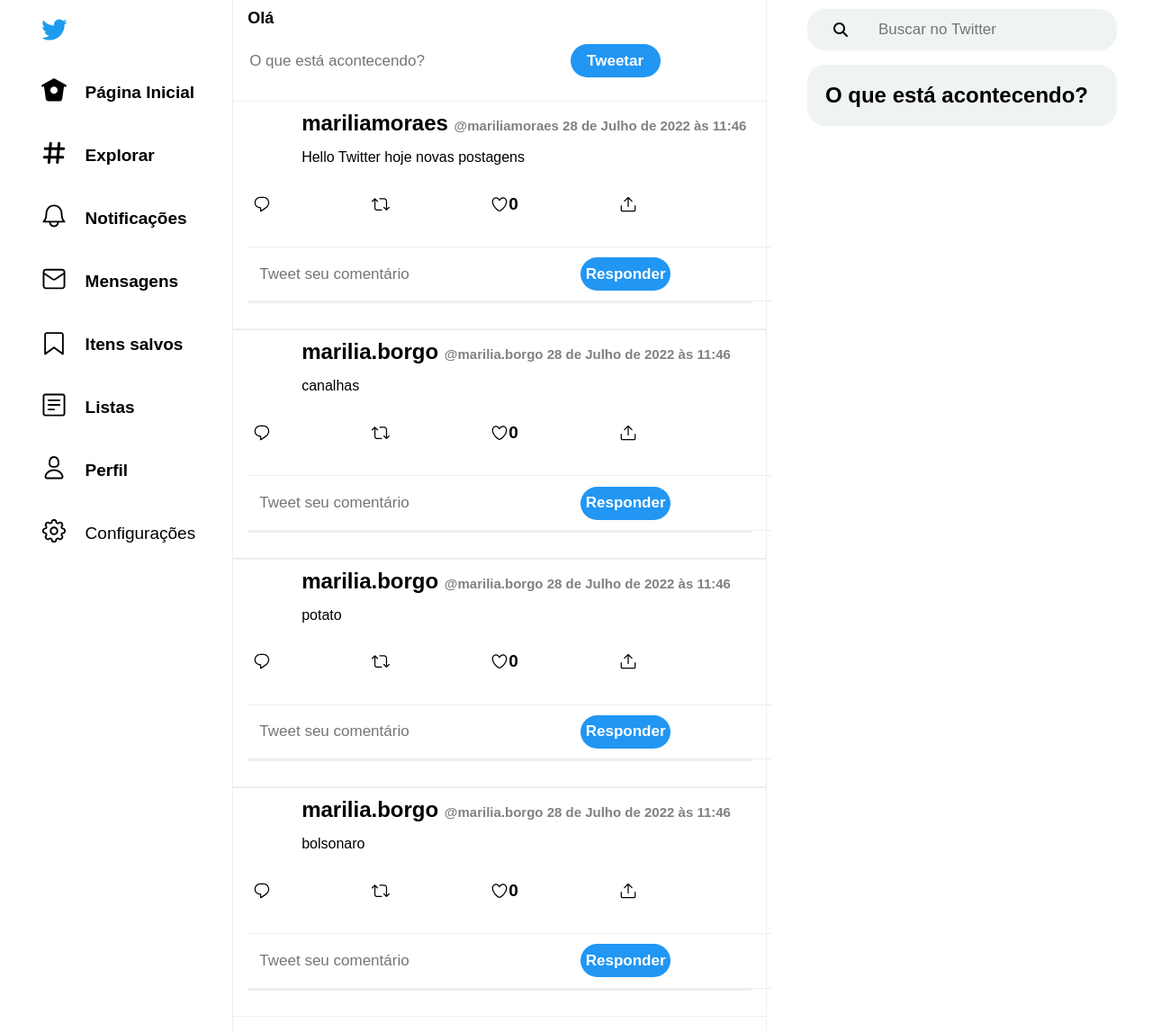
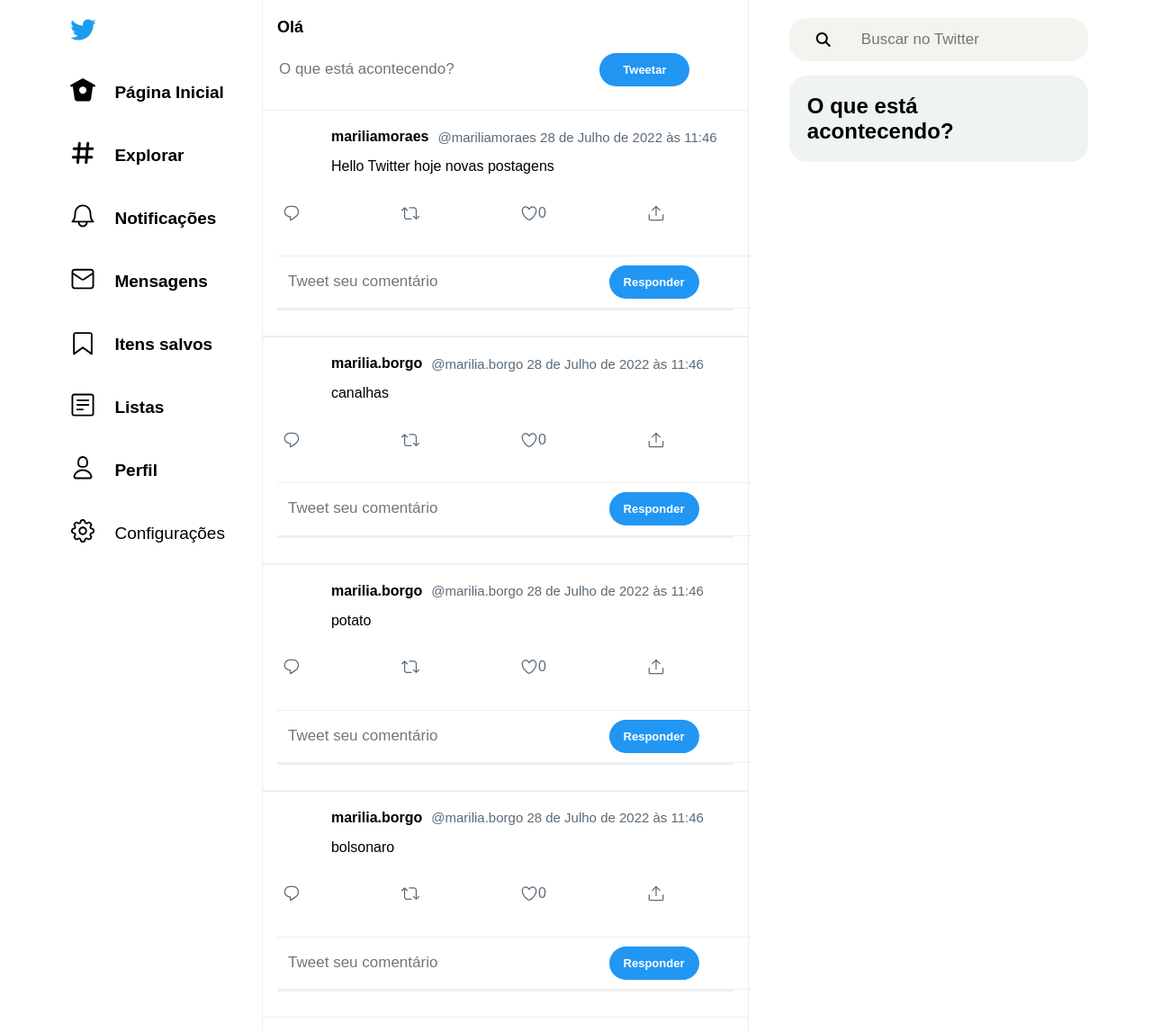
Before and after one commit to marilia-borgo/Django_twitter, a Django app: template post/templates/post/base.html in a window 1280 px wide. Shown: the whole page at 90% size. Run offline with Django 4.2, Linux system fonts and the light colour scheme; the template is opened without the code that fills it: values that come from a table or form of the project are taken from there, others are empty; data comes from the database, SQL or seed files in the repository; parts of the project's set-up code (start-up, migrations or seed data) failed here and were passed over; some libraries are stand-ins or nearby versions.

Commit message:
refina o front da area logado/posts

```diff
--- a/post/static/post/css/styles.css
+++ b/post/static/post/css/styles.css
@@ -1,5 +1,7 @@
 :root {
     --font-gray: #5b6b78;
+    --blue-twitter: #2196F3;
+    --blue-twitter-hover: #1b89e3;
 }
 
 body {
@@ -93,7 +95,7 @@ button >.fa-gear{
 }
 
 .tweet{
-    padding: 10px 16px;
+    padding: 20px 16px 10px 16px;
 }
 
 .space-tweet{
@@ -101,8 +103,9 @@ button >.fa-gear{
 }
 
 .username-text{
-    color: gray;
+    color: #5b6b78;
     font-size: 15px;
+    font-weight: 400;
 }
 
 .reactions{
@@ -113,12 +116,12 @@ button >.fa-gear{
 
 .tamanho-reactions{
     width: 20px;
+    fill: var(--font-gray);
 }
 
 .filtros{
-    margin-left:10px;
+    margin: 20px 0 0 10px;
     width: 350px;
-    margin-top: 10px;
     display: flex;
     flex-direction: column;
  }
@@ -128,32 +131,27 @@ button >.fa-gear{
     background-color: white;
 }
 
-.topnav a {
+.read-more {
     float: left;
     display: block;
-    color: #2196f3;
+    color: var(--blue-twitter);
     text-align: center;
-    /* padding: 14px 16px; */
     text-decoration: none;
     font-size: 15px;
     font-weight: 400;
 }
 
-.topnav a:hover {
-    background-color: #ddd;
-    color: black;
-}
-
-.topnav a.active {
-    background-color: #2196F3;
-    color: white;
+.read-more:hover {
+    color: var(--blue-twitter-hover);
+    transition: 0.3s;
 }
 
 .topnav .search-container {
     border-radius: 20px;
-    background-color: #eff3f4;
+    background-color: #f3f4ef;
     display: flex;
     align-items: center;
+    border: 1px #f3f4ef solid;
 }
 
 .topnav input[type=text] {
@@ -176,9 +174,12 @@ button >.fa-gear{
     cursor: pointer;
 }
 
-.topnav .search-container button:hover {
-    background: gray;
+.search-container:focus-within {
+    background: #FFF;
+    border: 1px var(--blue-twitter) solid;
+    color:var(--blue-twitter);
 }
+
 
 .search-style{
     padding: 4px;
@@ -192,16 +193,21 @@ button >.fa-gear{
  }
 
 
-.notices{
+.news {
     width: 100%;
     height: fit-content;
     background: #eff3f4;
     border-radius: 20px;
 }
 
-.container-notices{
+.container-news{
     padding: 20px;
     font-size:16px;
+}
+
+.news-hover:hover {
+    background-color: #e8eaeb;
+    transition: 0.3s;
 }
 
 .title-news {
@@ -211,7 +217,7 @@ button >.fa-gear{
 
 
 .blue-highlight {
-    color: #2196f3;
+    color: var(--blue-twitter);
  }
 
 .space-tweet-notice{
@@ -220,20 +226,31 @@ button >.fa-gear{
 
 .btn-tweetar{
     border: none;
-    background-color: #2196F3;
+    background-color: var(--blue-twitter);
     height: 37px;
     width: 100px;
     border-radius: 30px;
     color: white;
     font-weight: bold;
-    font-size: 17px;
+    font-size: 13px;
     cursor: pointer;
+}
+
+.btn-tweetar:hover {
+    background-color: #1b89e3;
+    transition: 0.3s;
 }
 
 .input-tweet{
     border: none;
     width: 350px;
     font-size: 17px;
+}
+
+.total-likes {
+    font-size: 16px;
+    color: var(--font-gray);
+    font-weight: 400;
 }
 
 .container-comentario{
@@ -251,9 +268,13 @@ button >.fa-gear{
     margin-bottom: 15px;
 }
 
-.image-profile-post{
+.image-profile-post {
     width: 50px;
     border-radius: 35px;
+}
+
+.name-user {
+    font-size: 16px;
 }
 
 .margin-post{
--- a/post/templates/post/base.html
+++ b/post/templates/post/base.html
@@ -59,8 +59,8 @@
                             <div class="container-tweet">
                                 <div class="tweet">
                                     <div class="header-tweet">
-                                        <img class="image-profile-post" src="{{ post.user.profile.foto.url }}" alt=""><h2>{{post.user}}
-                                        <span class="username-text">@{{post.user}} {{ post.date_posted }}</span></h2>
+                                        <img class="image-profile-post" src="{{ post.user.profile.foto.url }}" alt=""><h2 class="name-user">{{post.user}}</h2>
+                                        <span class="username-text">@{{post.user}} {{ post.date_posted }}</span>
                                     </div>
                                     <a class="margin-post" href="{% url 'post_detail' post.pk %}">{{ post }}</a>
                                     <div class="reactions">
@@ -70,7 +70,7 @@
 
                                         <form action="{%url 'like_post' post.pk%}" method="POST">
                                             {%csrf_token%}
-                                            <button  type="submit", name="post_id" value="{{post.id}}"class="explore"><svg viewBox="0 0 24 24" aria-hidden="true" class="tamanho-reactions r-4qtqp9 r-yyyyoo r-1xvli5t r-dnmrzs r-bnwqim r-1plcrui r-lrvibr r-1hdv0qi"><g><path d="M12 21.638h-.014C9.403 21.59 1.95 14.856 1.95 8.478c0-3.064 2.525-5.754 5.403-5.754 2.29 0 3.83 1.58 4.646 2.73.814-1.148 2.354-2.73 4.645-2.73 2.88 0 5.404 2.69 5.404 5.755 0 6.376-7.454 13.11-10.037 13.157H12zM7.354 4.225c-2.08 0-3.903 1.988-3.903 4.255 0 5.74 7.034 11.596 8.55 11.658 1.518-.062 8.55-5.917 8.55-11.658 0-2.267-1.823-4.255-3.903-4.255-2.528 0-3.94 2.936-3.952 2.965-.23.562-1.156.562-1.387 0-.014-.03-1.425-2.965-3.954-2.965z"></path></g></svg>{{post.total_likes}}</button>
+                                            <button  type="submit", name="post_id" value="{{post.id}}"class="explore"><svg viewBox="0 0 24 24" aria-hidden="true" class="tamanho-reactions r-4qtqp9 r-yyyyoo r-1xvli5t r-dnmrzs r-bnwqim r-1plcrui r-lrvibr r-1hdv0qi"><g><path d="M12 21.638h-.014C9.403 21.59 1.95 14.856 1.95 8.478c0-3.064 2.525-5.754 5.403-5.754 2.29 0 3.83 1.58 4.646 2.73.814-1.148 2.354-2.73 4.645-2.73 2.88 0 5.404 2.69 5.404 5.755 0 6.376-7.454 13.11-10.037 13.157H12zM7.354 4.225c-2.08 0-3.903 1.988-3.903 4.255 0 5.74 7.034 11.596 8.55 11.658 1.518-.062 8.55-5.917 8.55-11.658 0-2.267-1.823-4.255-3.903-4.255-2.528 0-3.94 2.936-3.952 2.965-.23.562-1.156.562-1.387 0-.014-.03-1.425-2.965-3.954-2.965z"></path></g></svg><span class="total-likes">{{post.total_likes}}</span></button>
 
                                         </form>
 
@@ -120,17 +120,17 @@
                             <input type="text" placeholder="Buscar no Twitter" name="search-area">
                         </form>
                     </div>
-                    <div class="notices">
+                    <div class="news">
                         <ul>
-                            <div class="container-notices">
+                            <div class="container-news">
                                 <h2>O que está acontecendo?</h2>
                             </div>
                             {% for noticia in noticias %}
-                                <li>
-                                    <div class="container-notices">
+                                <li class="news-hover">
+                                    <div class="container-news">
                                         <span class="title-news">{{ noticia.media }} {{ noticia.date }}</span>
-                                        <h3>{{ noticia.desc }}</h3>
-                                        <h5><a href="{{ noticia.link }}" target="_blank">Leia Mais</a></h5>
+                                        <h3><a href="{{ noticia.link }}" target="_blank">{{ noticia.desc }}</a></h3>
+                                        <h5><a class="read-more" href="{{ noticia.link }}" target="_blank">Leia Mais</a></h5>
                                         <div class="space-tweet-notice"></div>
                                     </div>
                                 </li>
```
